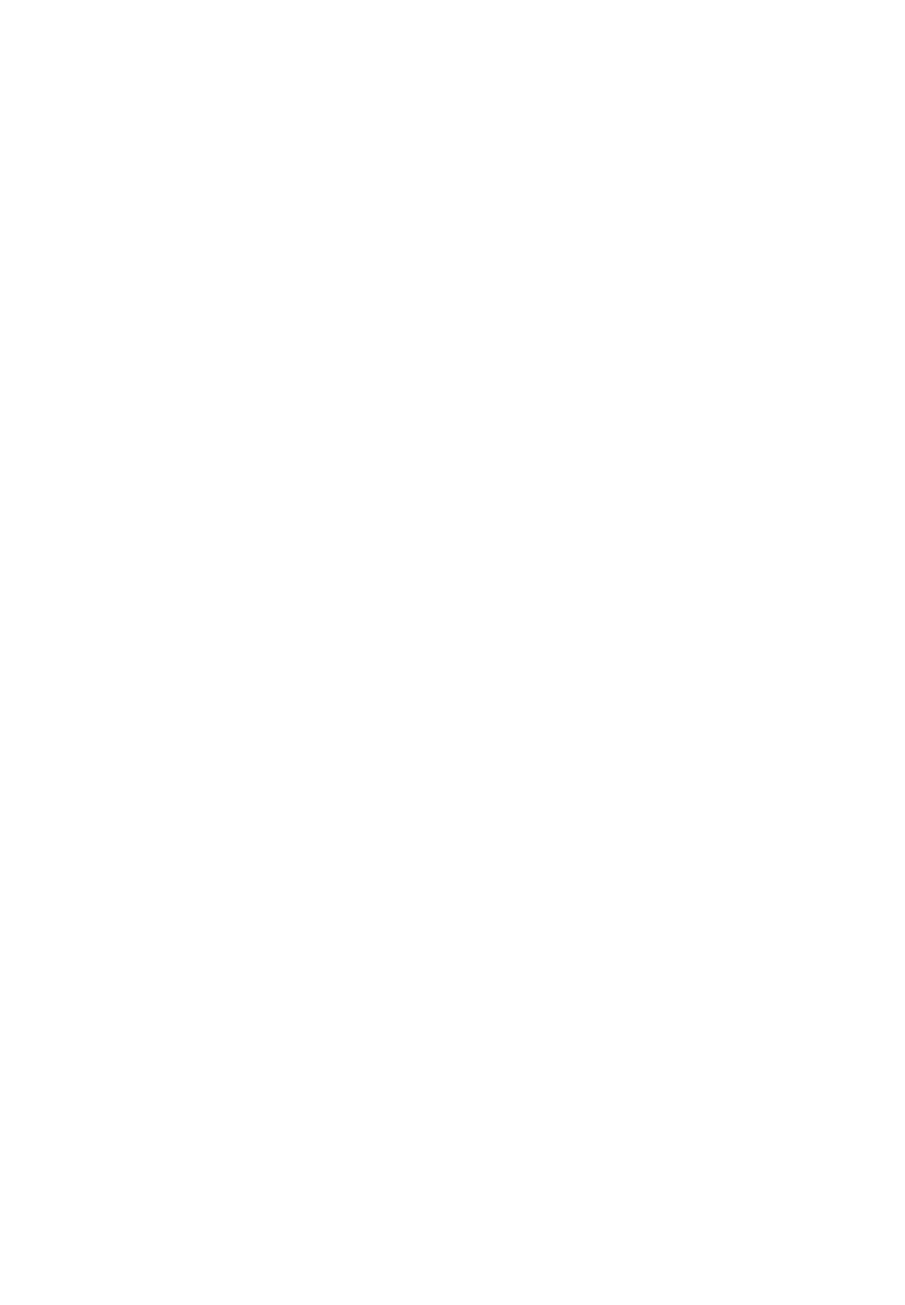
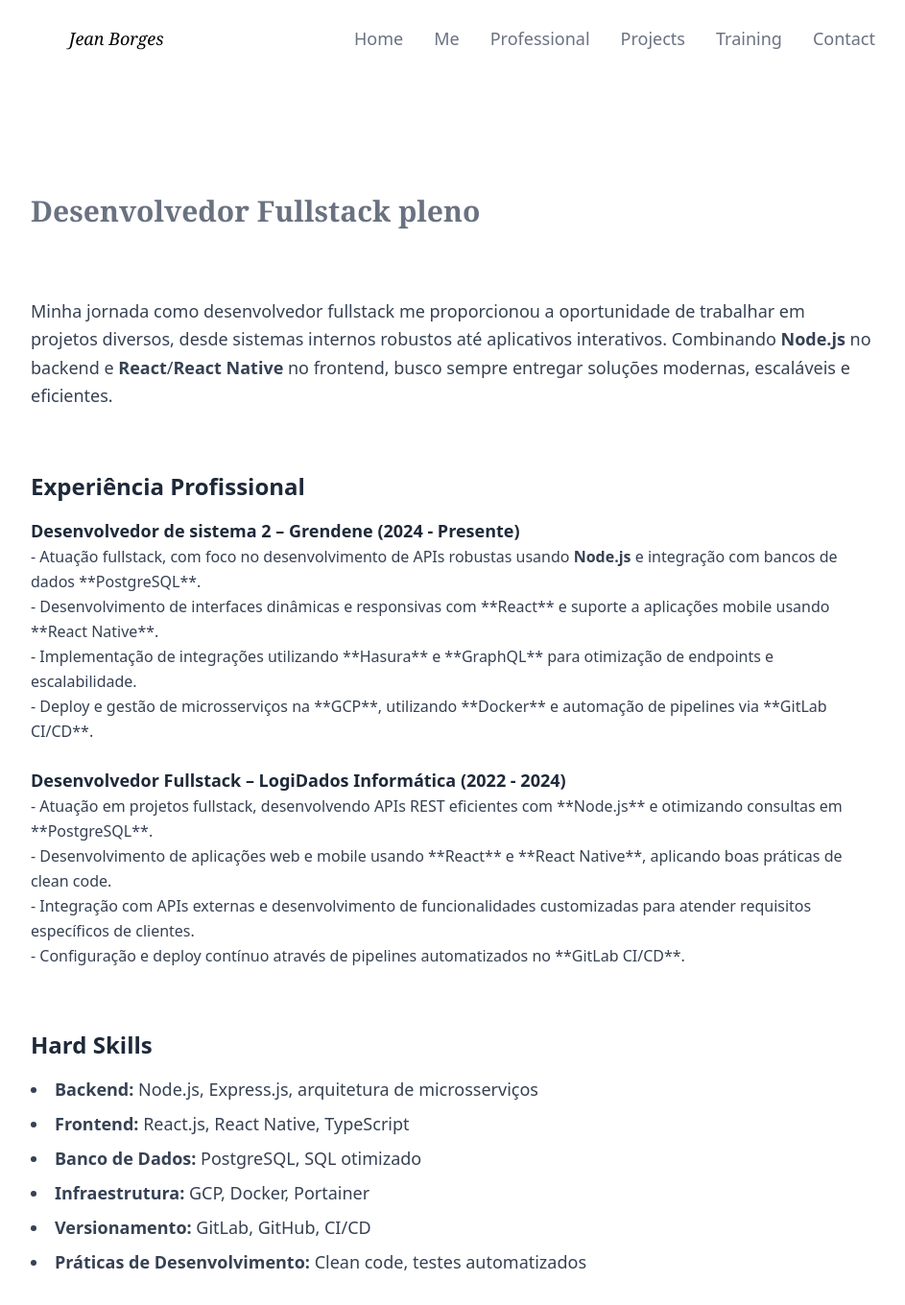
Before and after one commit to JeanDares/new-portifolio, a React (Vite) app: page /professional in a window 1280 px wide. Before the commit this address had no page. Shown: the top 1360 px of the page at 96% size, without its empty margins (168-1111 px from the left). Before the commit the page ends 800 px from the top, so only its background shows below. Built offline with nearby package versions, Linux system fonts and the light colour scheme.

Commit message:
feat: Add detailed 'Professional' section highlighting experience and hard skills

```diff
--- a/src/components/MainLayout.tsx
+++ b/src/components/MainLayout.tsx
@@ -15,7 +15,10 @@ function MainLayout({ children }: { children: React.ReactNode }) {
                 <ul className="hidden md:flex space-x-8 text-lg text-gray-500">
                     <li><Link to="/" className="text-gray-dark hover:text-black transition">Home</Link></li>
                     <li><Link to="/about" className="text-gray-dark hover:text-black transition">Me</Link></li>
+                    <li><Link to="/professional" className="text-gray-dark hover:text-black transition">Professional</Link></li>
+
                     <li><Link to="/projects" className="text-gray-dark hover:text-black transition">Projects</Link></li>
+
                     <li><Link to="/formation" className="text-gray-dark hover:text-black transition">Training</Link></li>
                     <li><Link to="/contact" className="text-gray-dark hover:text-black transition">Contact</Link></li>
                 </ul>
--- a/src/pages/about/About.tsx
+++ b/src/pages/about/About.tsx
@@ -21,7 +21,7 @@ function About() {
                 <section>
                     <h2 className="text-2xl font-semibold text-gray-800">Disciplinado pela vida</h2>
                     <p className="mt-4 text-lg text-gray-700 leading-relaxed">
-                        Aos 18 anos, passei no concurso do Corpo de Bombeiros, onde permaneci por quase oito anos. Foi um período de aprendizado intenso. Aprendi o valor do trabalho em equipe, da disciplina e da resiliência. Cada missão de resgate era um lembrete de que as pequenas ações podem ter grandes impactos. Mas também foi ali que percebi que eu queria explorar novos caminhos.
+                        Aprendi o valor do trabalho em equipe, da disciplina e da resiliência. Cada missão de resgate era um lembrete de que as pequenas ações podem ter grandes impactos. Mas também foi ali que percebi que eu queria explorar novos caminhos.
                     </p>
                 </section>
 
--- /dev/null
+++ b/src/pages/professional/professional.tsx
@@ -0,0 +1,74 @@
+import React from 'react';
+
+function Professional() {
+    return (
+        <div className="min-h-screen bg-white py-24 px-8 lg:px-50 space-y-16">
+            {/* Título Principal */}
+            <h1 className="text-4xl md:text-6xl font-bold font-serif text-gray-800 leading-tight">
+                <br />
+                <span className="text-2xl md:text-3xl text-gray-500">Desenvolvedor Fullstack pleno</span>
+            </h1>
+
+            {/* Introdução */}
+            <section>
+                <p className="text-lg text-gray-700 leading-relaxed">
+                    Minha jornada como desenvolvedor fullstack me proporcionou a oportunidade de trabalhar em projetos diversos, desde sistemas internos robustos até aplicativos interativos. Combinando <strong>Node.js</strong> no backend e <strong>React</strong>/<strong>React Native</strong> no frontend, busco sempre entregar soluções modernas, escaláveis e eficientes.
+                </p>
+            </section>
+
+            {/* Experiência Profissional */}
+            <section>
+                <h2 className="text-2xl font-semibold text-gray-800">Experiência Profissional</h2>
+                <ul className="mt-4 space-y-6">
+                    <li>
+                        <h3 className="text-lg font-bold text-gray-800">Desenvolvedor de sistema 2 – Grendene (2024 - Presente)</h3>
+                        <p className="text-gray-700 leading-relaxed">
+                            - Atuação fullstack, com foco no desenvolvimento de APIs robustas usando <strong>Node.js</strong> e integração com bancos de dados **PostgreSQL**.<br />
+                            - Desenvolvimento de interfaces dinâmicas e responsivas com **React** e suporte a aplicações mobile usando **React Native**.<br />
+                            - Implementação de integrações utilizando **Hasura** e **GraphQL** para otimização de endpoints e escalabilidade.<br />
+                            - Deploy e gestão de microsserviços na **GCP**, utilizando **Docker** e automação de pipelines via **GitLab CI/CD**.
+                        </p>
+                    </li>
+
+                    <li>
+                        <h3 className="text-lg font-bold text-gray-800"> Desenvolvedor Fullstack – LogiDados Informática (2022 - 2024)</h3>
+                        <p className="text-gray-700 leading-relaxed">
+                            - Atuação em projetos fullstack, desenvolvendo APIs REST eficientes com **Node.js** e otimizando consultas em **PostgreSQL**.<br />
+                            - Desenvolvimento de aplicações web e mobile usando **React** e **React Native**, aplicando boas práticas de clean code.<br />
+                            - Integração com APIs externas e desenvolvimento de funcionalidades customizadas para atender requisitos específicos de clientes.<br />
+                            - Configuração e deploy contínuo através de pipelines automatizados no **GitLab CI/CD**.
+                        </p>
+                    </li>
+                </ul>
+            </section>
+
+            {/* Hard Skills */}
+            <section>
+                <h2 className="text-2xl font-semibold text-gray-800">Hard Skills</h2>
+                <ul className="list-disc list-inside mt-4 text-lg text-gray-700 space-y-2">
+                    <li><strong>Backend:</strong> Node.js, Express.js, arquitetura de microsserviços</li>
+                    <li><strong>Frontend:</strong> React.js, React Native, TypeScript</li>
+                    <li><strong>Banco de Dados:</strong> PostgreSQL, SQL otimizado</li>
+                    <li><strong>Infraestrutura:</strong> GCP, Docker, Portainer</li>
+                    <li><strong>Versionamento:</strong> GitLab, GitHub, CI/CD</li>
+                    <li><strong>Práticas de Desenvolvimento:</strong> Clean code, testes automatizados</li>
+                </ul>
+            </section>
+
+            {/* Projetos Notáveis */}
+            {/* <section>
+                <h2 className="text-2xl font-semibold text-gray-800">Projetos Notáveis</h2>
+                <ul className="list-disc list-inside mt-4 text-lg text-gray-700 space-y-2">
+                    <li>
+                        <strong>Sistema de Quiosques Internos:</strong> Desenvolvimento de uma solução integrada usando **React Native** para interfaces de quiosques e **Node.js** no backend, garantindo uma experiência simplificada para usuários internos.
+                    </li>
+                    <li>
+                        <strong>Notificações Segmentadas:</strong> Implementação de notificações personalizadas com **GraphQL** e **Hasura**, melhorando a eficiência da comunicação interna.
+                    </li>
+                </ul>
+            </section> */}
+        </div>
+    );
+}
+
+export default Professional;
--- a/src/routes/AppRoutes.tsx
+++ b/src/routes/AppRoutes.tsx
@@ -3,6 +3,7 @@ import MainLayout from '../components/MainLayout';
 import Home from '../pages/home/Home';
 import About from '../pages/about/About';
 import Projects from '../pages/projects/Projects';
+import Professional from '../pages/professional/professional';
 // import Experiences from '../pages/experiences/Experiences';
 // import Formation from '../pages/formation/Formation';
 // import Contact from '../pages/contact/Contact';
@@ -15,6 +16,14 @@ function AppRoutes() {
                 element={
                     <MainLayout>
                         <Home />
+                    </MainLayout>
+                }
+            />
+            <Route
+                path="/professional"
+                element={
+                    <MainLayout>
+                        <Professional />
                     </MainLayout>
                 }
             />
```
